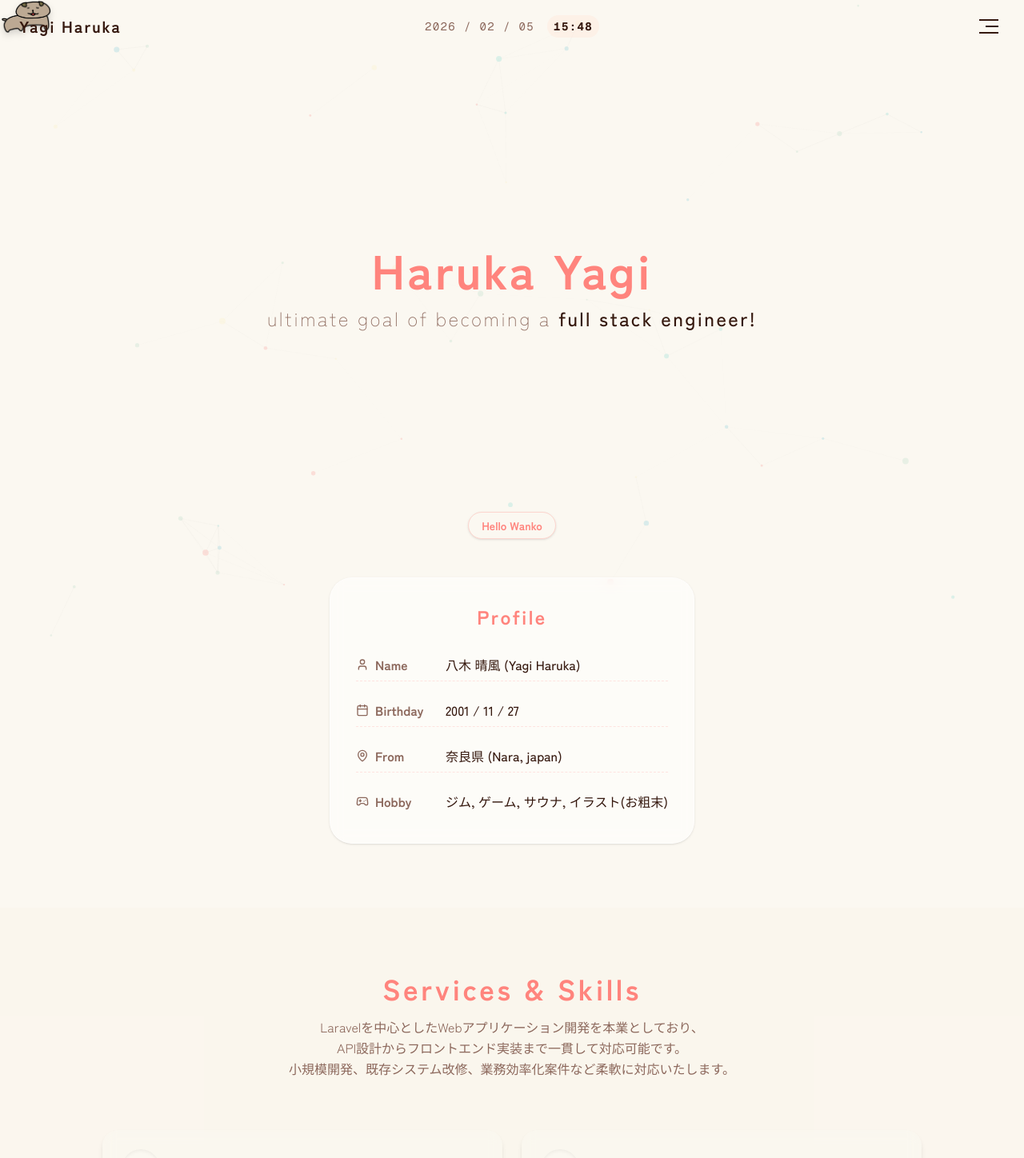
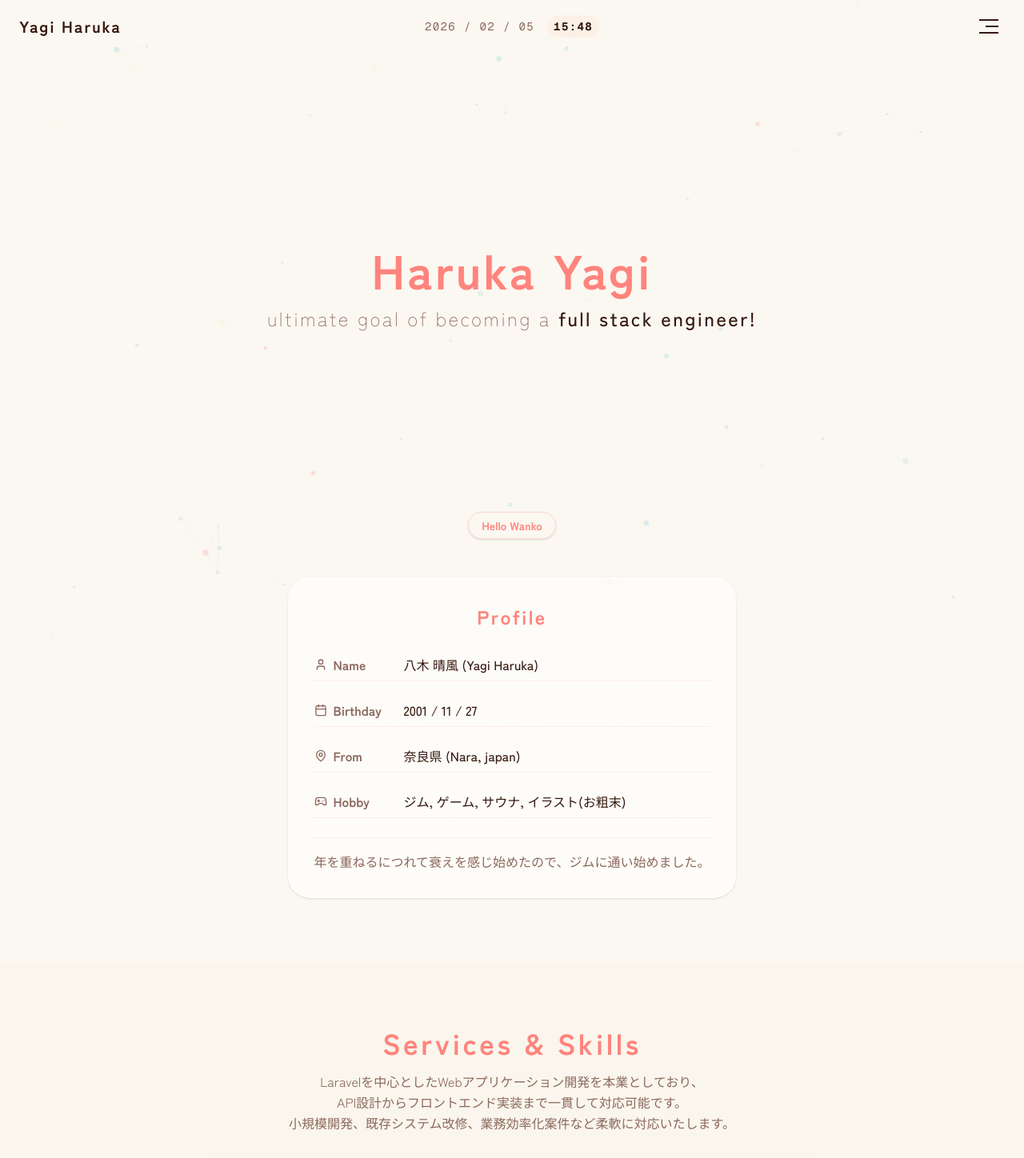
Before and after one commit to haruka-pon/PortfolioVer2.0, a Next.js app: page / in a window 1280 px wide. Shown: the top 1448 px of the page at 80% size. Built offline with nearby package versions, Linux system fonts and the light colour scheme.

Commit message:
feat: プロフィールセクションとWankoアニメーションを追加し、犬のコンテキストを実装

```diff
--- a/src/components/sections/profile.tsx
+++ b/src/components/sections/profile.tsx
@@ -60,6 +60,12 @@ export function ProfileSection() {
                                 <div className="flex-1 font-medium">{item.value}</div>
                             </motion.div>
                         ))}
+
+                        <div className="pt-4 border-t border-dashed border-primary/20">
+                            <p className="leading-relaxed text-muted-foreground">
+                                年を重ねるにつれて衰えを感じ始めたので、ジムに通い始めました。
+                            </p>
+                        </div>
                     </div>
                 </div>
             </motion.div>
@@ -72,7 +78,7 @@ export function ProfileSection() {
                         animate={{ x: 0, opacity: 1, rotate: 0 }}
                         exit={{ x: "100%", opacity: 0, rotate: 10 }}
                         transition={{ type: "spring", stiffness: 100, damping: 15 }}
-                        className="absolute top-20 right-0 md:right-20 z-0 pointer-events-none"
+                        className="absolute top-40 right-0 md:right-20 z-0 pointer-events-none"
                     >
                         <div className="relative">
                             <img src="/dog-cursor.png" alt="Wanko" className="w-32 h-32 object-contain drop-shadow-xl" />
@@ -82,7 +88,7 @@ export function ProfileSection() {
                                 transition={{ delay: 0.3 }}
                                 className="absolute -top-4 -left-4 bg-white text-black text-xs font-bold px-3 py-1 rounded-full shadow-lg border border-gray-200"
                             >
-                                Wan! 🐕
+                                ワンワン
                             </motion.div>
                         </div>
                     </motion.div>
--- a/src/context/dog-context.tsx
+++ b/src/context/dog-context.tsx
@@ -10,7 +10,7 @@ interface DogContextType {
 const DogContext = createContext<DogContextType | undefined>(undefined);
 
 export function DogProvider({ children }: { children: React.ReactNode }) {
-    const [isWalking, setIsWalking] = useState(true);
+    const [isWalking, setIsWalking] = useState(false);
 
     // Optional: Persist state to localStorage if desired
     useEffect(() => {
```
